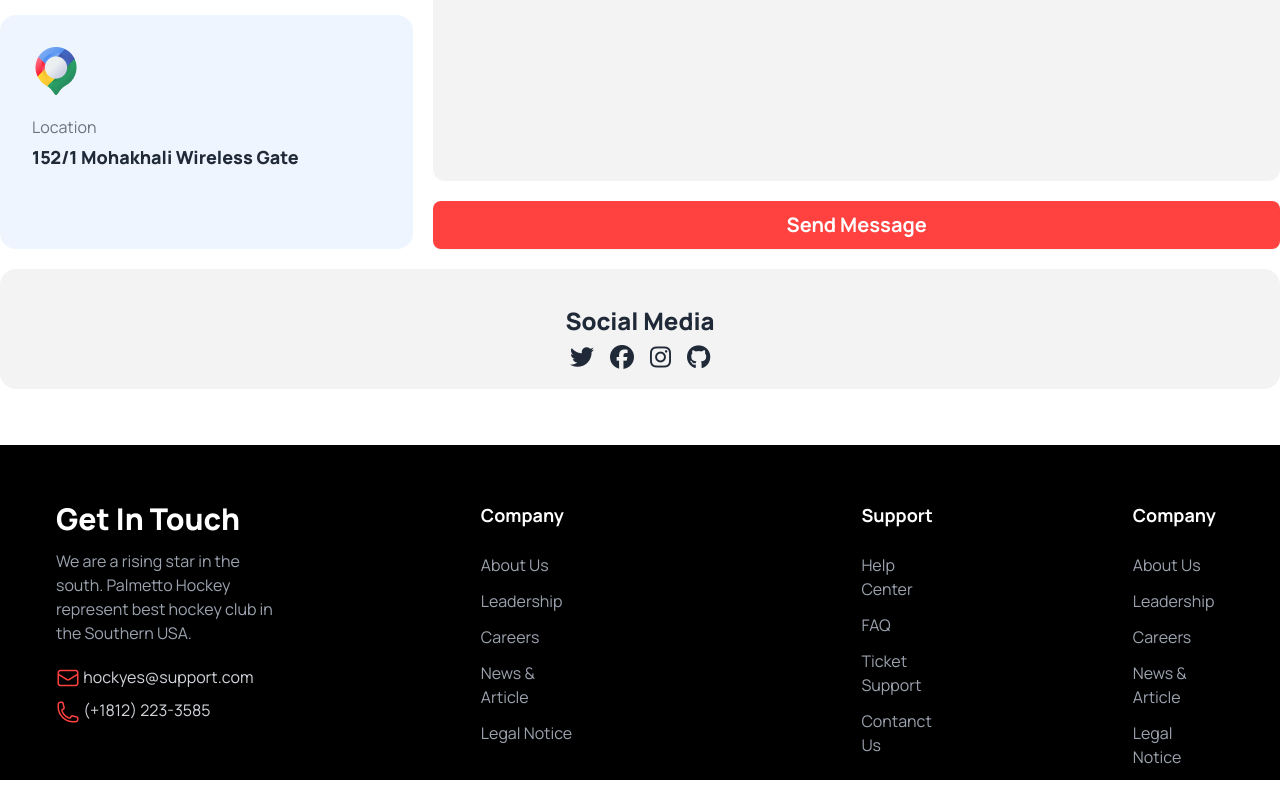
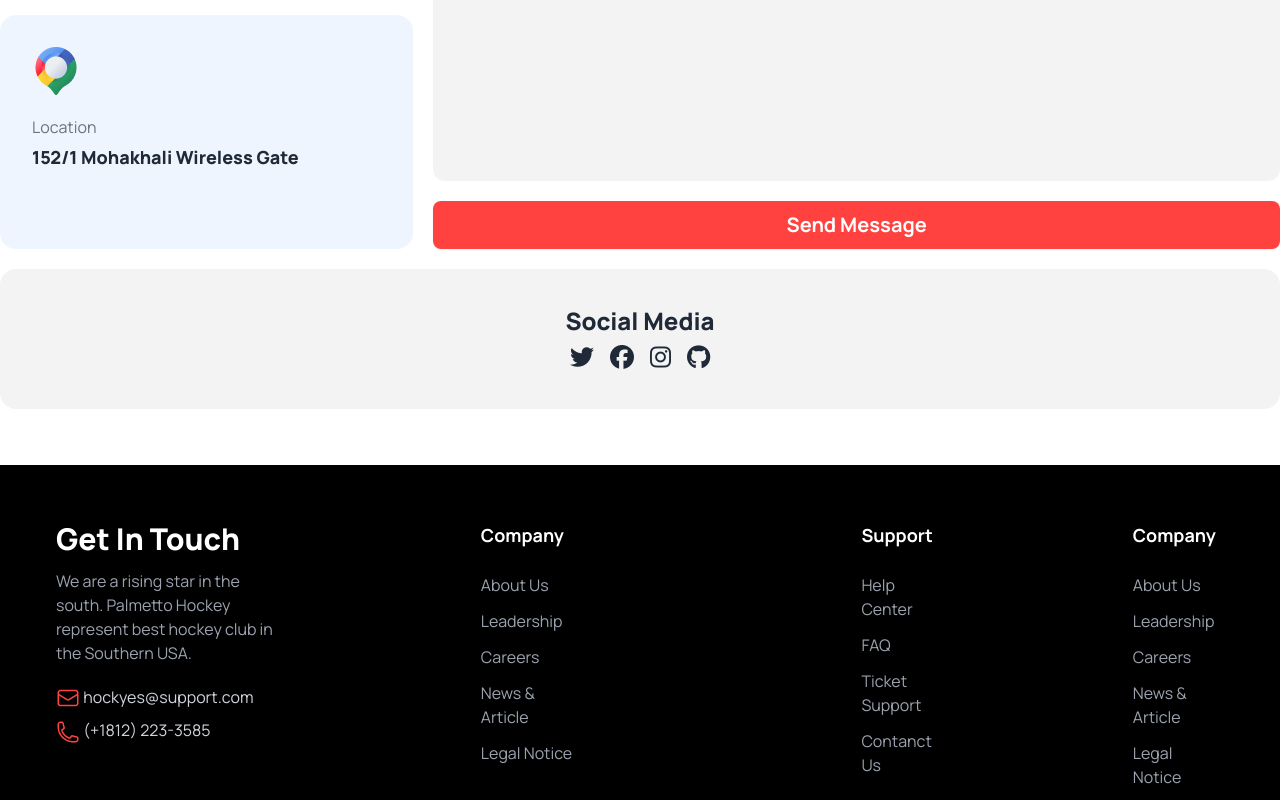
Before and after one commit to hoquez/ph-hockey, a plain HTML site: page index.html in a window 1280 px wide. Shown: the part 3653-4453 px from the top of the page. Drawn offline with nearby package versions, Linux system fonts and the light colour scheme.

Commit message:
padding added

```diff
--- a/index.html
+++ b/index.html
@@ -574,7 +574,7 @@
             <h3 class="text-center font-extrabold text-2xl pt-9 pb-2">
               Social Media
             </h3>
-            <div class="flex justify-center items-center px-5 pb-5">
+            <div class="flex justify-center items-center px-5 pb-10">
               <a href="#"><i class="fa-brands fa-twitter pr-2 fa-xl"></i></a>
               <a href="#"><i class="fa-brands fa-facebook p-2 fa-xl"></i></a>
               <a href="#"><i class="fa-brands fa-instagram p-2 fa-xl"></i></a>
```
